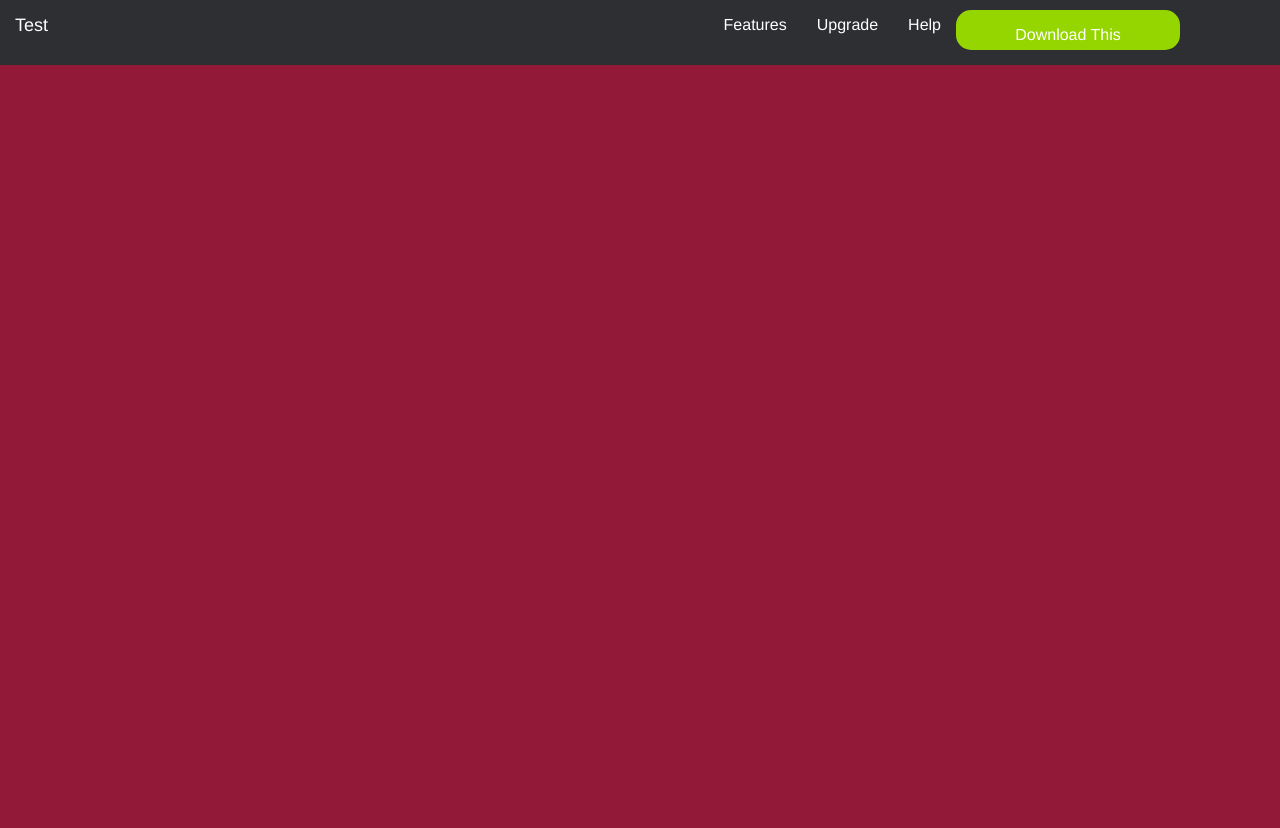
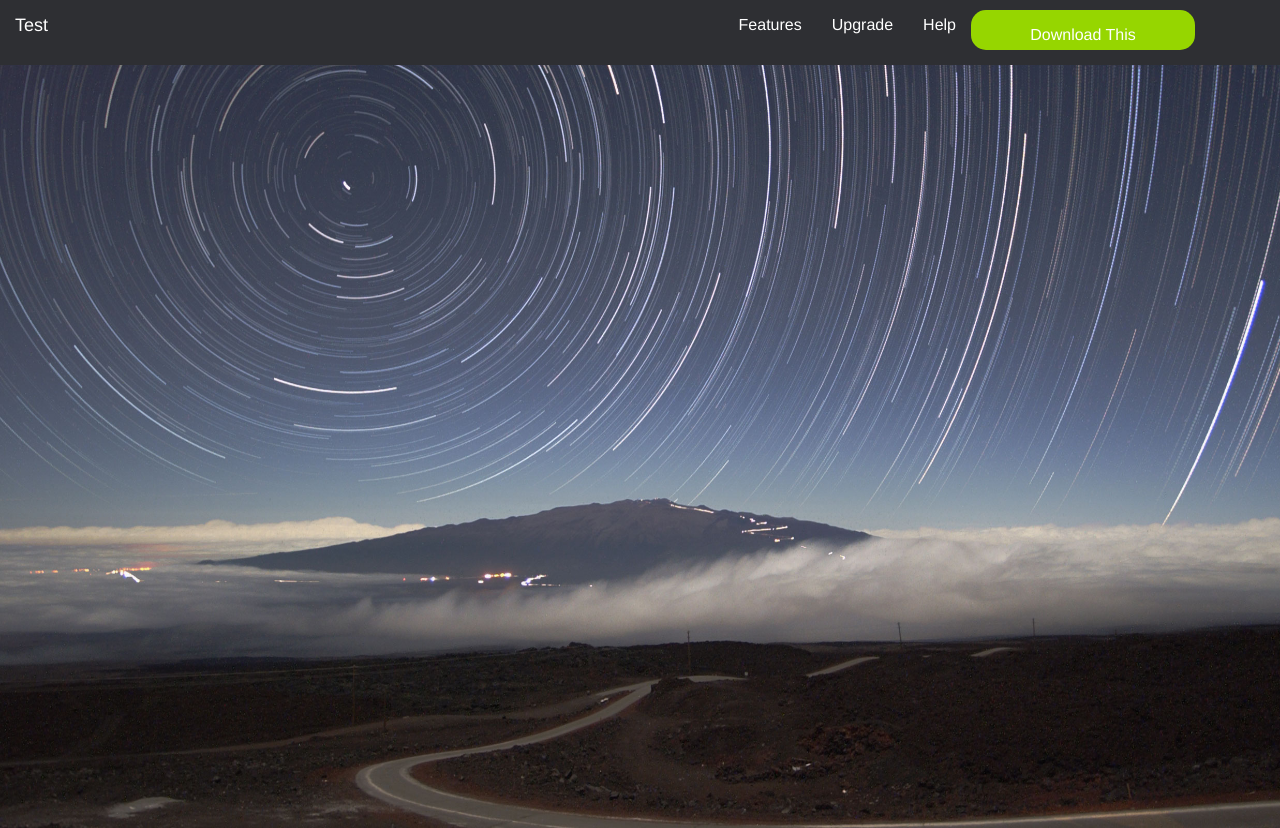
Before and after one commit to KoleMyers/yeomanTest, a website: page app/index.html in a window 1280 px wide. Shown: the top 828 px of the page. Drawn offline with Linux system fonts and the light colour scheme; files that its build step writes are made by us from their sources.

Commit message:
added background images

```diff
--- a/app/index.html
+++ b/app/index.html
@@ -20,7 +20,7 @@
         <!--[if lt IE 10]>
             <p class="browsehappy">You are using an <strong>outdated</strong> browser. Please <a href="http://browsehappy.com/">upgrade your browser</a> to improve your experience.</p>
         <![endif]-->
-        <nav class="navbar navbar-default" role="navigation">
+        <nav class="navbar navbar-default navbar-fixed-top" role="navigation">
           <div class="container-fluid">
             <!-- Brand and toggle get grouped for better mobile display -->
             <div class="navbar-header">
@@ -46,8 +46,11 @@
         </nav>
 
         <!--Content -->
-        <div class="window1">
+        <div id="window1" data-0="height:100%;width:100%;" data-500="height:0%;width:100%;">
 
+        </div>
+        <div id="window2">
+            Window2
         </div>
 
 
@@ -82,7 +85,10 @@
         <script src="../bower_components/bootstrap/js/scrollspy.js"></script>
         <script src="../bower_components/bootstrap/js/collapse.js"></script>
         <script src="../bower_components/bootstrap/js/tab.js"></script>
-        <script type="text/javascript" src="sscripts/skrollr.js"></script>
+        <script type="text/javascript" src="scripts/skrollr.js"></script>
+        <script type="text/javascript">
+          var s = skrollr.init();
+          </script>
         <!-- endbuild -->
 
         <!-- build:js({app,.tmp}) scripts/main.js -->
--- a/app/styles/main.css
+++ b/app/styles/main.css
@@ -3,6 +3,7 @@ body {
     margin: 0;
     background-color: white;
 }
+body {overflow:auto; height:7600px; }
 /* navbar */
 #brand {
   color: white;
@@ -33,9 +34,16 @@ body {
 
 
 /*content */
-.window1 {
-  position: relative;
+#window1 {
   width: 100%;
   height: 100vh;
-  background-color:#921a38;
+  background-image: url(../images/startrails.jpeg);
+  background-repeat: no-repeat;
+  background-size: contain;
 }
+#window2 {
+  width: 100%;
+  height: 100vh;
+  background-image: url(../images/maxresdefault.jpg);
+  background-size: contain;
+}
```
Also changed, not shown: .tmp/styles/main.css, app/images/maxresdefault.jpg (added), app/images/startrails.jpeg (added), 3 other files.
